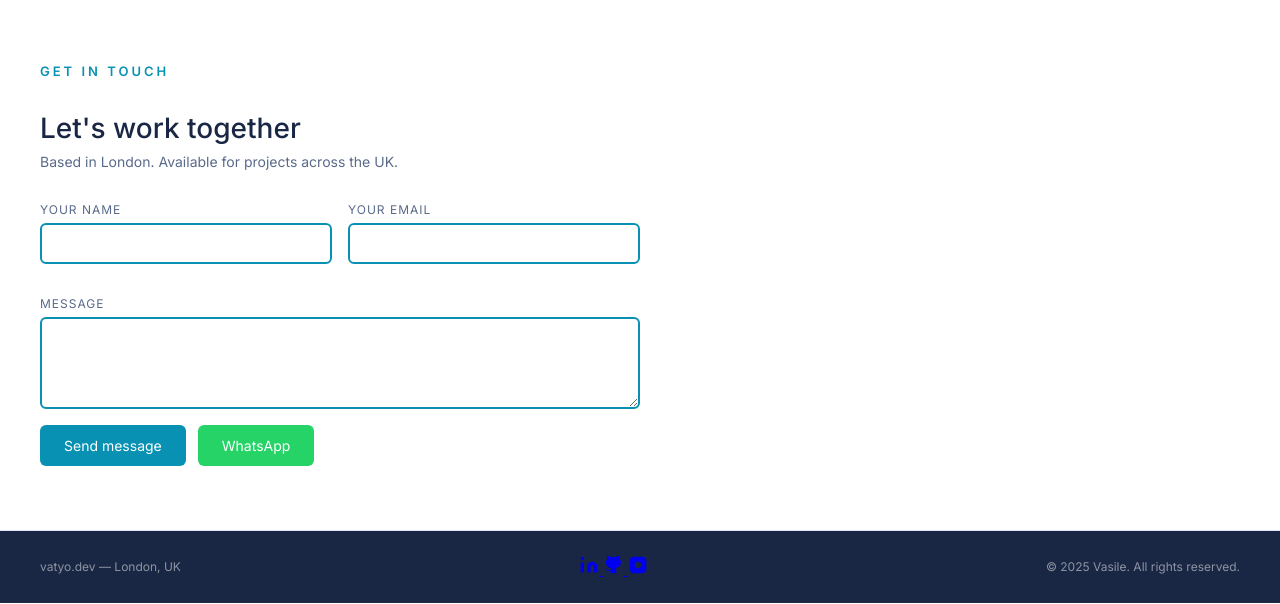
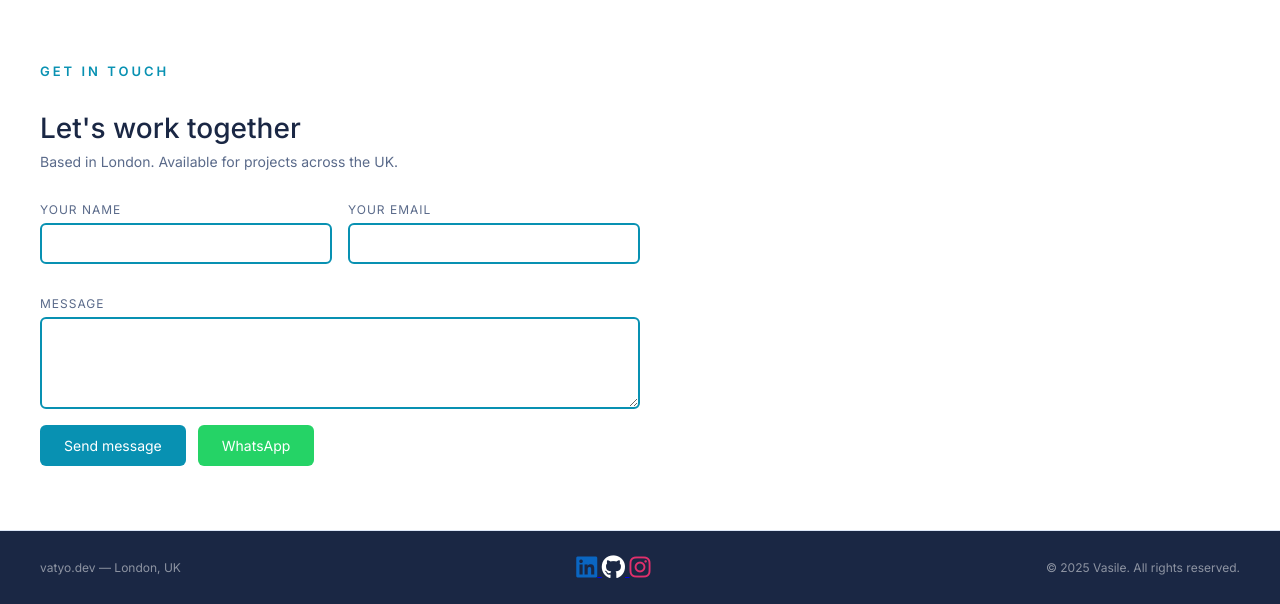
Before and after one commit to Vatyo/vatyo-portfolio, a Flask app: page / in a window 1280 px wide. Shown: the part 1794-2398 px from the top of the page. Run offline with Flask 3, Linux system fonts and the light colour scheme.

Commit message:
update site

```diff
--- a/templates/index.html
+++ b/templates/index.html
@@ -7,6 +7,7 @@
     <meta name="viewport" content="width=device-width, initial-scale=1.0">
     <title>Vasile — Software Engineer & Web Developer</title>
     <link rel="stylesheet" href="{{ url_for('static', filename='style.css') }}">
+    <link rel="stylesheet" href="https://cdnjs.cloudflare.com/ajax/libs/font-awesome/6.5.0/css/all.min.css">
     <link href="https://fonts.googleapis.com/css2?family=Inter:wght@300;400;500;600&display=swap" rel="stylesheet">
 </head>
 <body>
@@ -172,22 +173,13 @@
     <div class="footer-text">vatyo.dev — London, UK</div>
     <div class="footer-social">
         <a href="https://linkedin.com/in/vasile-buciuta-358aba38b" target="_blank" title="LinkedIn">
-        <svg width="20" height="20" viewBox="0 0 24 24" fill="currentColor">
-            <path d="M16 8a6 6 0 016 6v7h-4v-7a2 2 0 00-2-2 2 2 0 00-2 2v7h-4v-7a6 6 0 016-6zM2 9h4v12H2z"/>
-            <circle cx="4" cy="4" r="2"/>
-        </svg>
+            <i class="fab fa-linkedin" style="color:#0a66c2; font-size:24px;"></i>
         </a>
         <a href="https://github.com/Vatyo" target="_blank" title="GitHub">
-        <svg width="20" height="20" viewBox="0 0 24 24" fill="currentColor">
-            <path d="M9 19c-5 1.5-5-2.5-7-3m14 6v-3.87a3.37 3.37 0 00-.94-2.61c3.14-.35 6.44-1.54 6.44-7A5.44 5.44 0 0020 4.77 5.07 5.07 0 0019.91 1S18.73.65 16 2.48a13.38 13.38 0 00-7 0C6.27.65 5.09 1 5.09 1A5.07 5.07 0 005 4.77a5.44 5.44 0 00-1.5 3.78c0 5.42 3.3 6.61 6.44 7A3.37 3.37 0 009 18.13V22"/>
-        </svg>
+            <i class="fab fa-github" style="color:#fff; font-size:24px;"></i>
         </a>
         <a href="https://instagram.com/vatyo_dev" target="_blank" title="Instagram">
-        <svg width="20" height="20" viewBox="0 0 24 24" fill="currentColor">
-            <rect x="2" y="2" width="20" height="20" rx="5" ry="5"/>
-            <path d="M16 11.37A4 4 0 1112.63 8 4 4 0 0116 11.37z" fill="#1a2744"/>
-            <line x1="17.5" y1="6.5" x2="17.51" y2="6.5" stroke="#1a2744" stroke-width="2"/>
-        </svg>
+            <i class="fab fa-instagram" style="color:#e1306c; font-size:24px;"></i>
         </a>
     </div>
     <div class="footer-text">© 2025 Vasile. All rights reserved.</div>
```
Lines whose indentation alone changed are shown as unchanged.
